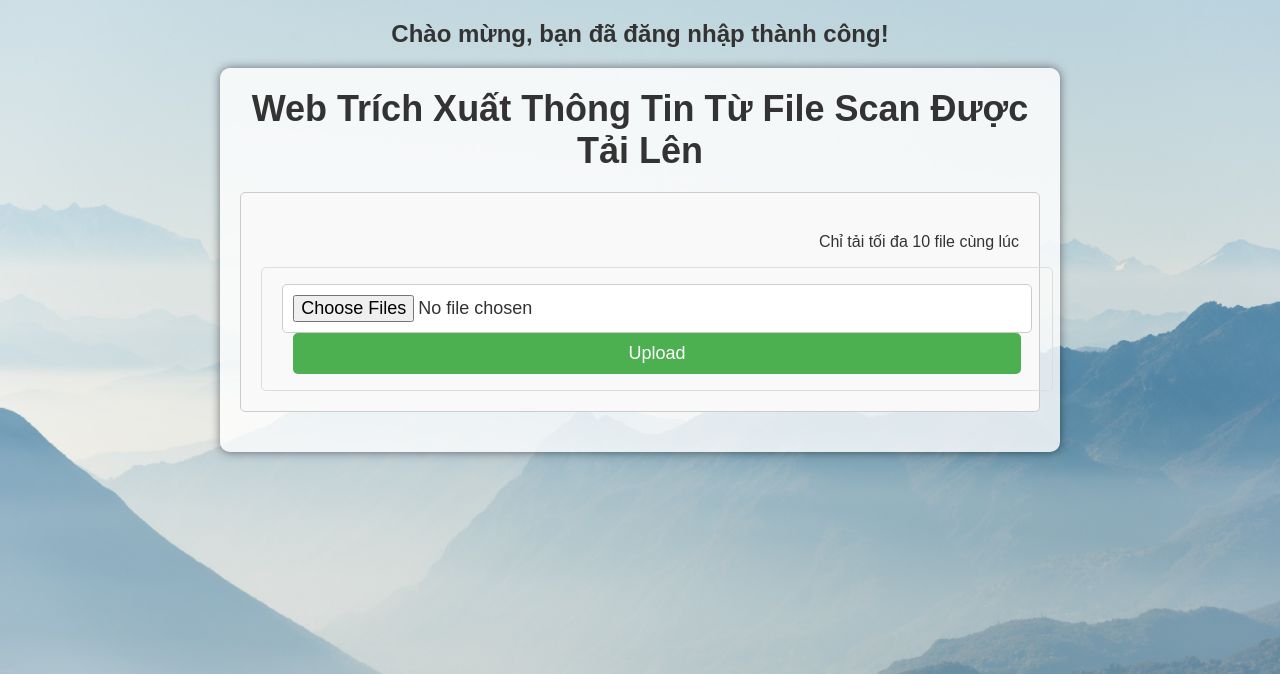
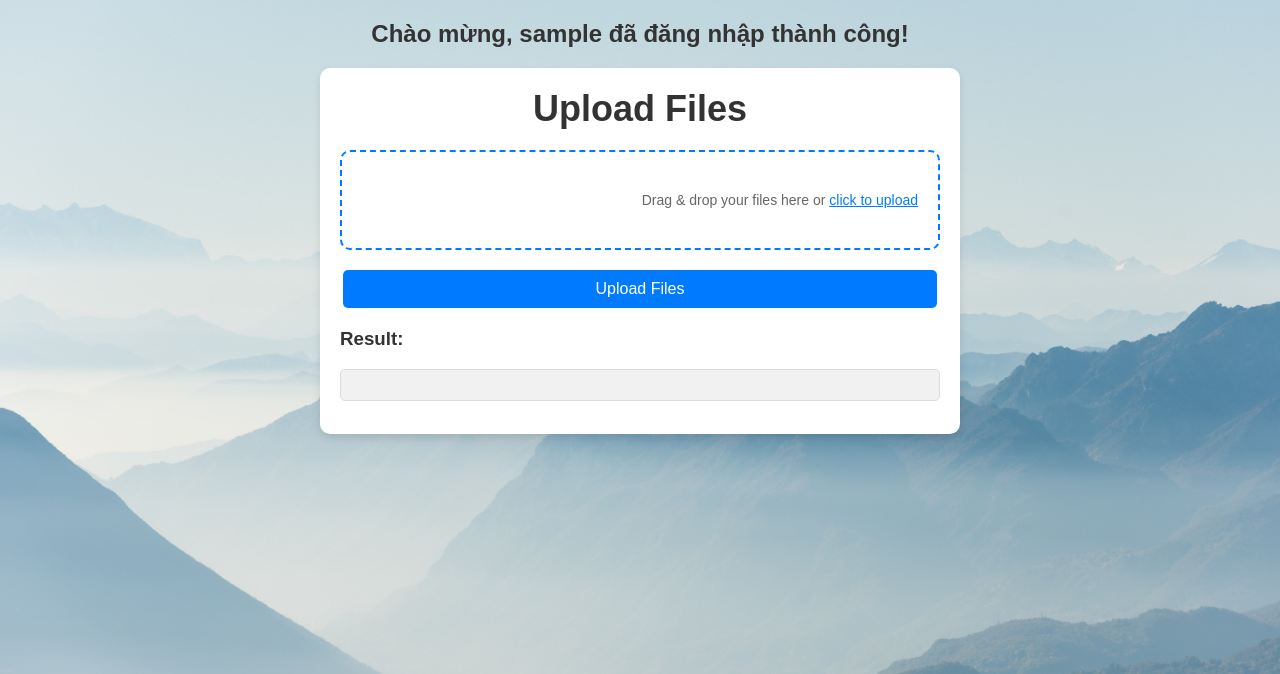
Before and after one commit to tranhoanghuy123/TTTN-LLMs, a Flask app: template templates/dashboard.html in a window 1280 px wide. Shown: the part 88-762 px from the top of the page. Run offline with Flask 2, Linux system fonts and the light colour scheme; the template is opened without the code that fills it: most values are stand-ins (such as "Sample title", 1, 10 or a date in 2020).

Commit message:
Add files via upload

```diff
--- a/app.py
+++ b/app.py
@@ -4,19 +4,334 @@ import cv2
 import multiprocessing as mp
 import uuid
 import pytesseract
+from pdf2image import convert_from_path
 from flask import Flask, render_template, request, jsonify, redirect, url_for, session, flash
 from views.regex_pattern import patterns
 from werkzeug.security import generate_password_hash, check_password_hash
 import pyodbc
 from datetime import datetime
+import google.generativeai as genai
+import json
+from pdfminer.pdfparser import PDFParser
+from pdfminer.pdfdocument import PDFDocument
+from pdfminer.pdfpage import PDFPage
+from pdfminer.pdfpage import PDFTextExtractionNotAllowed
+from pdfminer.pdfinterp import PDFResourceManager
+from pdfminer.pdfinterp import PDFPageInterpreter
+from pdfminer.pdfdevice import PDFDevice
+from pdfminer.layout import LAParams
+from pdfminer.converter import PDFPageAggregator
+from pdf2image import convert_from_path
+import pdfminer
+import numpy as np
+# from utils.clear_text import *
+import pdfplumber
+import itertools
+from tika import parser
+import fitz
+def no_accent_vietnamese(s):
+    s = re.sub(r'[àáạảãâầấậẩẫăằắặẳẵ]', 'a', s)
+    s = re.sub(r'[ÀÁẠẢÃĂẰẮẶẲẴÂẦẤẬẨẪ]', 'A', s)
+    s = re.sub(r'[èéẹẻẽêềếệểễ]', 'e', s)
+    s = re.sub(r'[ÈÉẸẺẼÊỀẾỆỂỄ]', 'E', s)
+    s = re.sub(r'[òóọỏõôồốộổỗơờớợởỡ]', 'o', s)
+    s = re.sub(r'[ÒÓỌỎÕÔỒỐỘỔỖƠỜỚỢỞỠ]', 'O', s)
+    s = re.sub(r'[ìíịỉĩ]', 'i', s)
+    s = re.sub(r'[ÌÍỊỈĨ]', 'I', s)
+    s = re.sub(r'[ùúụủũưừứựửữ]', 'u', s)
+    s = re.sub(r'[ƯỪỨỰỬỮÙÚỤỦŨ]', 'U', s)
+    s = re.sub(r'[ỳýỵỷỹ]', 'y', s)
+    s = re.sub(r'[ỲÝỴỶỸ]', 'Y', s)
+    s = re.sub(r'[Đ]', 'D', s)
+    s = re.sub(r'[đ]', 'd', s)
+    return s
+
+# clear special character in texts
+def remove_special_character(lines):
+    new_lines = ""
+    for line in lines.split("\n"):
+        clear_line = ""
+        for i,c in enumerate(no_accent_vietnamese(line)):
+            if len(c.encode("utf-8"))>1:
+                clear_line+=" "
+            elif '\x0c'.encode() is line[i].encode():
+                pass
+            else:
+                clear_line+=line[i]
+        if len(clear_line) >0:
+            new_lines += clear_line+"\n"
+    return new_lines
+def pdfminer_extract(path,param):
+    if "LTTextBox" in param:
+        param = pdfminer.layout.LTTextBox
+    elif "LTTextLine" in param:
+        param = pdfminer.layout.LTTextLine
+    else:
+        assert False,"False"
+    fp = open(path, 'rb')
+
+    # Create a PDF parser object associated with the file object.
+    parser = PDFParser(fp)
+
+    # Create a PDF document object that stores the document structure.
+    # Password for initialization as 2nd parameter
+    document = PDFDocument(parser)
+
+    # Check if the document allows text extraction. If not, abort.
+    if not document.is_extractable:
+        raise PDFTextExtractionNotAllowed
+
+    # Create a PDF resource manager object that stores shared resources.
+    rsrcmgr = PDFResourceManager()
+
+    # Create a PDF device object.
+    device = PDFDevice(rsrcmgr)
+
+    # BEGIN LAYOUT ANALYSIS
+    # Set parameters for analysis.
+    laparams = LAParams()
+
+    # Create a PDF page aggregator object.
+    device = PDFPageAggregator(rsrcmgr, laparams=laparams)
+
+    # Create a PDF interpreter object.
+    interpreter = PDFPageInterpreter(rsrcmgr, device)
+
+    def parse_obj(lt_objs):
+        arr = []
+        # loop over the object list
+        for obj in lt_objs:
+            # if it's a textbox, print text and location
+            if isinstance(obj, param):
+                text = obj.get_text().replace('\n', ' ')
+                text_clean = text.strip()
+
+                start_index = text.find(text_clean)
+                end_index = start_index + len(text_clean)
+                if start_index > 0:
+                    start_index-=1
+                left, upper, right,lower = obj.bbox
+
+                step = (right-left) / len(text)
+                right = left + step*end_index
+                left = left + step*start_index
+                arr.append([left, upper, right,lower, obj.get_text()])
+
+            # if it's a container, recurse
+            else:
+                try:
+                    tmp_arr = parse_obj(obj._objs)
+                    arr.extend(tmp_arr)
+                except:
+                    pass
+        return arr
+    result = []
+    # loop over all pages in the document
+    sizes = None
+    for page in PDFPage.create_pages(document):
+        if sizes is None:
+            sizes = page.mediabox
+
+        # read the page into a layout object
+        interpreter.process_page(page)
+        layout = device.get_result()
+        # extract text from this object
+        result.append(parse_obj(layout._objs))
+
+    return result,sizes
+
+def extract_box(path, param):
+    pred_boxes = []
+    try:
+        boxes,sizes = pdfminer_extract(path, param)
+        images = convert_from_path(path,poppler_path=r'C:\Users\VPS\Documents\File-Extraction-App\UPLOAD\poppler-24.08.0\Library\bin')
+        print ("loi")
+        if len(images)!= len(boxes):
+            return None
+        for i, img in enumerate(images):
+            boxs_perI = []
+            image = cv2.cvtColor(np.array(img), cv2.COLOR_RGB2BGR)
+            results = []
+            for box in boxes[i]:
+                if len(box[4].replace("\xa0","").strip())<1:
+                    continue
+                results.append([box[0],sizes[3] - box[1],box[2],sizes[3] - box[3],box[4].replace("\xa0","")])
+
+            if len(results) == 0:
+                continue
+            for box in results:
+                left, lower, right, upper, text  = int(box[0]), int(box[1]), int(box[2]), int(box[3]), box[4]
+                left -=5
+                right +=5
+
+                left,right = (left/sizes[2])*image.shape[1] ,(right/sizes[2])*image.shape[1]
+                upper,lower = (upper/sizes[3])*image.shape[0] ,(lower/sizes[3])*image.shape[0]
+                boxs_perI.append((left, upper, right, lower, text))
+
+            pred_boxes.append(boxs_perI)
+
+    except Exception as e:
+        print(e,path)
+        return None
+    return pred_boxes, images
+
+# use pdfplumber for CV 1 column
+def pdfplumber_extract(path):
+    result_texts = ""
+    with pdfplumber.open(path) as pdf:
+        for page in pdf.pages:
+            text = page.extract_text()
+            if text is None:
+                continue
+            ''' loai bo cac ky tu lien tiep trung nhau do thu vien
+            VD: "TTHHÔÔNNGG  TTIINN  TTHHÊÊMM" => "THÔNG TIN THÊM"
+            '''
+            text = [t for t in text.split("\n") if len(t.strip())>0]
+            text = " \n".join(text)
+            result_texts += "\n" + text
+    result_texts = remove_special_character(result_texts)
+    return result_texts
+
+# sort box, text follow box output from pdfminer
+def sort(boundings, texts):
+    arr_bounds = np.asarray(boundings)
+    arr_bounds[:,2] = arr_bounds[:,2]-arr_bounds[:,0]
+    arr_bounds[:,3] = arr_bounds[:,3]-arr_bounds[:,1]
+    ind_list = np.lexsort((arr_bounds[:, 0], arr_bounds[:, 1]))
+    y_box = arr_bounds[ind_list]
+    texts = texts[ind_list]
+    idx = 0
+    sort = []
+    for i, cnt in enumerate(y_box):
+        x, y, w, h = y_box[i-1]
+        x1, y1, w1, h1 = y_box[i]
+        if((y1-(y+h))>0):
+            idx += 1
+        sort.append((idx, x1, y1, w1, h1))
+    arr_sort= np.asarray(sort)
+    ind_sort= np.lexsort((arr_sort[:, 1], arr_sort[:, 0]))
+    x_box = arr_sort[ind_sort]
+    texts = texts[ind_sort]
+    return x_box, texts
+
+# ratio of column
+def ratio_(boxes, image):
+    copy_image = np.zeros([image.shape[0],image.shape[1],3],dtype=np.uint8)
+    copy_image.fill(255)
+    Y_cor = image.shape[0]*0.2
+    min_left = 1e6
+    max_right = -1
+    for box in boxes:
+        left, upper, right, lower, text = int(box[0]), int(box[1]), int(box[2]), int(box[3]), str(box[4])
+        if lower<Y_cor:
+            continue
+        if min_left > left:
+            min_left = left
+        if max_right < right:
+            max_right = right
+        cv2.rectangle(copy_image, (left, 0), (right, copy_image.shape[0]), (0, 0, 0), -1)
+
+    # draw black all of two offset column
+    cv2.rectangle(copy_image, (0, 0), (int(min_left), copy_image.shape[0]), (0, 0, 0), -1)
+    cv2.rectangle(copy_image, (int(max_right), 0), (copy_image.shape[1], copy_image.shape[0]), (0, 0, 0), -1)
+    imgray = cv2.cvtColor(copy_image, cv2.COLOR_BGR2GRAY)
+    _, thresh = cv2.threshold(imgray, 127, 255, 0)
+    contours, _ = cv2.findContours(thresh, cv2.RETR_EXTERNAL, cv2.CHAIN_APPROX_SIMPLE)
+    if len(contours)==0:
+        ratio = 1.0
+    else:
+        for cnt in contours:
+            x, y, w, h = cv2.boundingRect(cnt)
+            x_center = int(x+w/2)
+            if x_center/copy_image.shape[1] < 0.15 or x_center/copy_image.shape[1] > 0.85:
+                ratio = 1.0
+                continue
+            ratio = x_center/copy_image.shape[1]
+
+    return ratio
+
+# get text follow column
+def detect_line(boxes, image_, ratio_column):
+    pred_boxes = []
+    columns = []
+    texts = []
+
+    for box in boxes:
+        if (int(box[0])==int(box[2])) or (int(box[1])==int(box[2])):
+            continue
+        left, upper, right, lower = int(box[0]), int(box[1]), int(box[2]), int(box[3])
+
+        texts.append(box[4])
+        pred_boxes.append([left, upper, right, lower])
+        if ratio_column*image_.shape[1] < left:
+            columns.append(1)
+        elif ratio_column*image_.shape[1] > right:
+            columns.append(0)
+        else:
+            if (ratio_column*image_.shape[1]-left)/(right-left)>0.3:
+                columns.append(0)
+            else:
+                columns.append(1)
+
+    pred_boxes = np.array(pred_boxes)
+    columns = np.array(columns)
+    texts = np.array(texts)
+
+    boxes_left = pred_boxes[columns==0]
+    boxes_right = pred_boxes[columns==1]
+    texts_left = texts[columns==0]
+    texts_right = texts[columns==1]
+
+    if len(boxes_left)>0:
+        boxes_left, texts_left = sort(boxes_left, texts_left)
+    if len(boxes_right)>0:
+        boxes_right, texts_right = sort(boxes_right, texts_right)
+
+    return texts_left, texts_right
+
+# read file pdf
+def pdf_extract(path):
+    print ('-------path------------',path)
+    pred_boxes, images = extract_box(path, "LTTextBox")
+    base64 = "" #face_image_extract(convert_from_path(path, fmt='jpeg'),None)
+    ratio = ratio_(pred_boxes[0], np.asarray(images[0]))
+    if ratio==1.0:
+        texts = pdfplumber_extract(path)
+        return texts,base64
+
+    else:
+        texts_left = ""
+        texts_right = ""
+        for pred_box, image in zip(pred_boxes, images):
+            image = np.asarray(image)
+            text_left, text_right = detect_line(pred_box, image, ratio)
+            texts_left = texts_left+"\n"+" ".join(text for text in text_left)
+            texts_right = texts_right+"\n"+" ".join(text for text in text_right)
+        texts_left = remove_special_character(texts_left)
+        texts_right = remove_special_character(texts_right)
+        texts = texts_left+"\n"+texts_right
+        return texts,base64
+
+# read file docx
+def doc_extract(path):
+    texts = ""
+    parsed = parser.from_file(path)
+    contents = parsed["content"]
+    for text in contents.split("\n"):
+        text = text.strip()
+        if text!="":
+            texts += text+"\n"
+    return texts
 pytesseract.pytesseract.tesseract_cmd = r"C:\Program Files\Tesseract-OCR\tesseract.exe" #Path cai dat tesseract
 # create a Flask app instance
+api_key="AIzaSyBvZKYmRZc5wgsWNoUTz7wLmUnlhWuQv4s"
+genai.configure(api_key=api_key)
 app = Flask(__name__)
 app.secret_key = 'supersecretkey'
 def get_db_connection():
     conn = pyodbc.connect(
         'DRIVER={ODBC Driver 17 for SQL Server};'
-        'SERVER=DESKTOP-G9HGJRS\\SQLEXPRESS;'
+        'SERVER=DESKTOP-56VG6UM\\SQLEXPRESS;'
         'DATABASE=Project_TTTN;'
         'UID=sa;'
         'PWD=123456;'
@@ -58,8 +373,9 @@ def login():
 
         if user and check_password_hash(user.password, password):
             session['user_id'] = user.id
+            session['username'] = username
             flash('Đăng nhập thành công!')
-            return redirect(url_for('dashboard'))
+            return render_template('dashboard.html',username=username)
         else:
             flash('Sai tên đăng nhập hoặc mật khẩu!')
 
@@ -88,10 +404,10 @@ app.config['MAX_FILES'] = 10  # So luong file co the upload toi da tai 1 thoi di
 def is_image_file(filename):
     """Check if a file is an image file based on its extension."""
     return '.' in filename and filename.rsplit('.', 1)[1].lower() in ['png', 'jpg', 'jpeg', 'gif']
-
-
-
 # -----------------------------------------------------------------------------------------------------
+def is_pdf_file(filename):
+    return '.' in filename and filename.rsplit('.', 1)[1].lower() in ['pdf']
+# # -----------------------------------------------------------------------------------------------------
 def generate_unique_filename(filename):
     """Generate a unique filename for an uploaded file."""
     # get the file extension
@@ -99,30 +415,71 @@ def generate_unique_filename(filename):
     # generate a random UUID and use it as the new filename
     new_filename = f"{str(uuid.uuid4())}.{ext}"
     return new_filename
+# -----------------------------------------------------------------------------------------------------
+def extract_invoice_info(gemini_response):
+    """Trích xuất thông tin Invoice từ phản hồi của Gemini"""
 
+    # Biểu thức chính quy để tìm các thông tin cần thiết
+    invoice_number_pattern = r"INV\d+"  # Mẫu cho Invoice Number (VD: INV00111)
+    date_pattern = r"(Jan|Feb|Mar|Apr|May|Jun|Jul|Aug|Sep|Oct|Nov|Dec)\s+\d{1,2},\s+\d{4}"  # Mẫu cho Date (VD: Jan 1, 2025)
+    total_amount_pattern = r"\s*(\d+(?:,\d{3})*\.\d{2})"  # Mẫu cho Total Amount (VD:2,000.00)
 
+    invoice_info = {}
+
+    # Tìm kiếm các thông tin trong phản hồi của Gemini
+    invoice_number_match = re.search(invoice_number_pattern, gemini_response)
+    if invoice_number_match:
+        invoice_info["Invoice Number"] = invoice_number_match.group(0)
+    else:
+        invoice_info["Invoice Number"] = "Not Found"
+
+    date_match = re.search(date_pattern, gemini_response)
+    if date_match:
+        invoice_info["Date"] = date_match.group(0)
+    else:
+        invoice_info["Date"] = "Not Found"
+
+    total_amount_match = re.search(total_amount_pattern, gemini_response)
+    if total_amount_match:
+        amount = total_amount_match.group(1).replace(",", "")  # Loại bỏ dấu phẩy
+        invoice_info["Total Amount"] = float(amount)
+    else:
+        invoice_info["Total Amount"] = "Not Found"
+
+    return invoice_info
 # -----------------------------------------------------------------------------------------------------
-def process_file(input_image_path):
+def process_file(input_path):
     """Perform OCR on an image file and extract field values using regular expressions."""
-    image = cv2.imread(input_image_path)
-    invoice_text = pytesseract.image_to_string(image)
-
-    # khoi tao tu dien rong de luu gia tri
-    fields = {}
-
-    # trich xuat gia tri cua toan bo pattern
-    for key, pattern in patterns.items():
-        match = re.search(pattern, invoice_text)
-        if match:
-            fields[key] = match.group(1).strip()
-
-    # tra ve cac truong da trich xuat va ten tep
-
-    if not fields:
-        return os.path.basename(input_image_path), 'Day khong phai la anh hoa don'
+    print(input_path)
+    invoice_text=""
+    count = 0
+    if(is_image_file(input_path)):
+        image = cv2.imread(input_path)
+        invoice_text = pytesseract.image_to_string(image)
+        count +=1
+    elif(is_pdf_file(input_path)):
+        # if(is_pdf_image_based(input_path)):
+        #     invoice_text = pytesseract.image_to_string(pdf_to_img(input_path))
+        invoice_text = pdf_extract(input_path)
+        count +=1
+        # print(invoice_text)
     else:
-        # return the extracted fields and the file name
-        return os.path.basename(input_image_path), fields
+        invoice_text = doc_extract(input_path)
+        count +=1
+    model = genai.GenerativeModel('gemini-1.5-flash')
+    response = model.generate_content(
+    f"""
+    Đọc nội dung {invoice_text} và lưu lại thông tin không cần phẩn hồi
+    """
+   )
+    question = f"""tôi muốn lấy thông tin từ {invoice_text} và trả về thông tin Invoice Number, date,
+    total amount format lại thành json
+    """
+    response = model.generate_content(question)
+    invoice_data = extract_invoice_info(response.text)
+    print(json.dumps(invoice_data, indent=2))
+    # print(response.text)
+    return invoice_data
 def SaveFileToDB(filename):
     try:
         conn = get_db_connection()
@@ -151,16 +508,6 @@ def upload():
     # check if the number of files is within the allowed limit
     if len(files) > app.config['MAX_FILES']:
         return jsonify({'error': f"Maximum {app.config['MAX_FILES']} files are allowed at a time"})
-
-    # check if each file is an image file and within the size limit
-    for file in files:
-        if not is_image_file(file.filename):
-            return jsonify({'error': f"{file.filename} Đây không phải ảnh hóa đơn"})
-
-        if file.content_length > app.config['MAX_CONTENT_LENGTH']:
-            return jsonify({'error': f"{file.filename} dung lượng ảnh quá lớn(>5MB)"})
-
-    # create the input directory if it doesn't exist
     if not os.path.exists(app.config['UPLOAD_FOLDER']):
         os.makedirs(app.config['UPLOAD_FOLDER'])
 
@@ -172,21 +519,15 @@ def upload():
         file.save(os.path.join(app.config['UPLOAD_FOLDER'],fileNameUploaded ))
         SaveFileToDB(fileNameUploaded)
         filenames.append(fileNameUploaded)
-    # process the files using multiprocessing
-    pool = mp.Pool(processes=len(filenames))
-    results = [pool.apply_async(process_file, args=(os.path.join(app.config['UPLOAD_FOLDER'], fileNameUploaded),)) for fileNameUploaded in filenames]
-    fields_list = [result.get() for result in results]
-    pool.close()
-    pool.join()
-
-    # create a dictionary of extracted fields and their associated file names
-    response = {}
-    for i in range(len(filenames)):
-        response[filenames[i]] = fields_list[i][1]
-
-    # return the extracted fields and file names as JSON
-    return jsonify({'fields': response})
+    file_path = os.path.join(app.config['UPLOAD_FOLDER'], fileNameUploaded)
+    print('11->>>>>>>>>>> ' + file_path)
+    if(os.path.exists(file_path)):
+        results = process_file(file_path)
+        return jsonify({'fields': results})
+    else:
+        print('file khong ton tai')
+        return
 
 # -----------------------------------------------------------------------------------------------------
 if __name__ == '__main__':
-    app.run(debug=True)
+    app.run(host='192.168.1.12',port=8080,debug=True)
--- a/static/style.css
+++ b/static/style.css
@@ -108,3 +108,74 @@ a:hover{
     color: #fff;
     cursor: pointer;
   }
+
+  .container {
+    max-width: 600px;
+    margin: 0 auto;
+    background: #fff;
+    padding: 20px;
+    border-radius: 10px;
+    box-shadow: 0 4px 8px rgba(0, 0, 0, 0.1);
+  }
+  .upload-container {
+    border: 2px dashed #007bff;
+    border-radius: 10px;
+    padding: 20px;
+    text-align: center;
+    transition: border-color 0.3s;
+  }
+  .upload-container.dragover {
+    border-color: #0056b3;
+  }
+
+  .upload-container p {
+    color: #666;
+    font-size: 14px;
+  }
+
+  input[type="file"] {
+    display: none;
+  }
+
+  .file-list {
+    list-style: none;
+    padding: 0;
+    margin-top: 20px;
+  }
+
+  .file-list li {
+    padding: 10px;
+    background: #f9f9f9;
+    border: 1px solid #ddd;
+    border-radius: 5px;
+    margin-bottom: 10px;
+    font-size: 14px;
+  }
+
+  .upload-button {
+    display: block;
+    margin: 20px auto;
+    padding: 10px 20px;
+    background-color: #007bff;
+    color: #fff;
+    border: none;
+    border-radius: 5px;
+    cursor: pointer;
+    font-size: 16px;
+  }
+
+  .upload-button:hover {
+    background-color: #0056b3;
+  }
+
+  .result-section {
+    margin-top: 20px;
+  }
+
+  #result {
+    background: #f1f1f1;
+    padding: 15px;
+    border-radius: 5px;
+    border: 1px solid #ddd;
+    white-space: pre-wrap;
+  }
--- a/templates/dashboard.html
+++ b/templates/dashboard.html
@@ -1,37 +1,84 @@
 {% extends "layout.html" %}
 
 {% block content %}
-<h2>Chào mừng, bạn đã đăng nhập thành công!</h2>
-<div id="container">
-    <h1>Web Trích Xuất Thông Tin Từ File Scan Được Tải Lên </h1>
-    <div class="upload-section">
-      <p>Chỉ tải tối đa 10 file cùng lúc</p>
-      <form id="upload-form" method="POST" enctype="multipart/form-data">
-        <input type="file" name="files[]" id="file-input" multiple>
-        <input type="submit" value="Upload">
-      </form>
+<section></section>
+<h2>Chào mừng, {{username}} đã đăng nhập thành công!</h2>
+</head>
+<body>
+  <div class="container">
+    <h1>Upload Files</h1>
+    <div class="upload-container" id="uploadContainer">
+      <p>Drag & drop your files here or <span style="color: #007bff; text-decoration: underline; cursor: pointer;" id="uploadText">click to upload</span></p>
+      <input type="file" id="fileInput" multiple>
+      <ul class="file-list" id="fileList"></ul>
     </div>
+    <button class="upload-button" id="uploadButton">Upload Files</button>
     <div class="result-section">
+      <h3>Result:</h3>
       <pre id="result"></pre>
     </div>
   </div>
+  <script>
+    const uploadContainer = document.getElementById('uploadContainer');
+    const fileInput = document.getElementById('fileInput');
+    const fileList = document.getElementById('fileList');
+    const uploadButton = document.getElementById('uploadButton');
+    const resultDisplay = document.getElementById('result');
+    const uploadText = document.getElementById('uploadText');
 
-  <script>
-    // AJAX request to upload files and process them
-    var form = document.getElementById("upload-form");
-    form.addEventListener("submit", function (event) {
-      event.preventDefault();
-      var formData = new FormData(form);
-      var xhr = new XMLHttpRequest();
-      xhr.onreadystatechange = function () {
-        if (xhr.readyState === 4 && xhr.status === 200) {
-          var result = JSON.parse(xhr.responseText);
-          var resultString = JSON.stringify(result, null, 2);
-          document.getElementById("result").textContent = resultString;
+    const filesToUpload = [];
+
+    uploadContainer.addEventListener('dragover', (e) => {
+      e.preventDefault();
+      uploadContainer.classList.add('dragover');
+    });
+
+    uploadContainer.addEventListener('dragleave', () => {
+      uploadContainer.classList.remove('dragover');
+    });
+
+    uploadContainer.addEventListener('drop', (e) => {
+      e.preventDefault();
+      uploadContainer.classList.remove('dragover');
+      const files = e.dataTransfer.files;
+      addFiles(files);
+    });
+
+    uploadText.addEventListener('click', () => {
+      fileInput.click();
+    });
+
+    fileInput.addEventListener('change', (e) => {
+      const files = e.target.files;
+      addFiles(files);
+    });
+
+    function addFiles(files) {
+      Array.from(files).forEach(file => {
+        if (!filesToUpload.some(f => f.name === file.name)) {
+          filesToUpload.push(file);
+          const listItem = document.createElement('li');
+          listItem.textContent = `${file.name} (${(file.size / 1024).toFixed(2)} KB)`;
+          fileList.appendChild(listItem);
         }
-      };
-      xhr.open("POST", "/upload");
-      xhr.send(formData);
+      });
+    }
+
+    uploadButton.addEventListener('click', () => {
+      const formData = new FormData();
+      filesToUpload.forEach(file => formData.append('files[]', file));
+
+      fetch('/upload', {
+        method: 'POST',
+        body: formData
+      })
+        .then(response => response.json())
+        .then(data => {
+          resultDisplay.textContent = JSON.stringify(data, null, 2);
+        })
+        .catch(error => {
+          resultDisplay.textContent = `Error: ${error.message}`;
+        });
     });
   </script>
 {% endblock %}
```
Also changed, not shown: UPLOAD/anhtest1.png (added).
